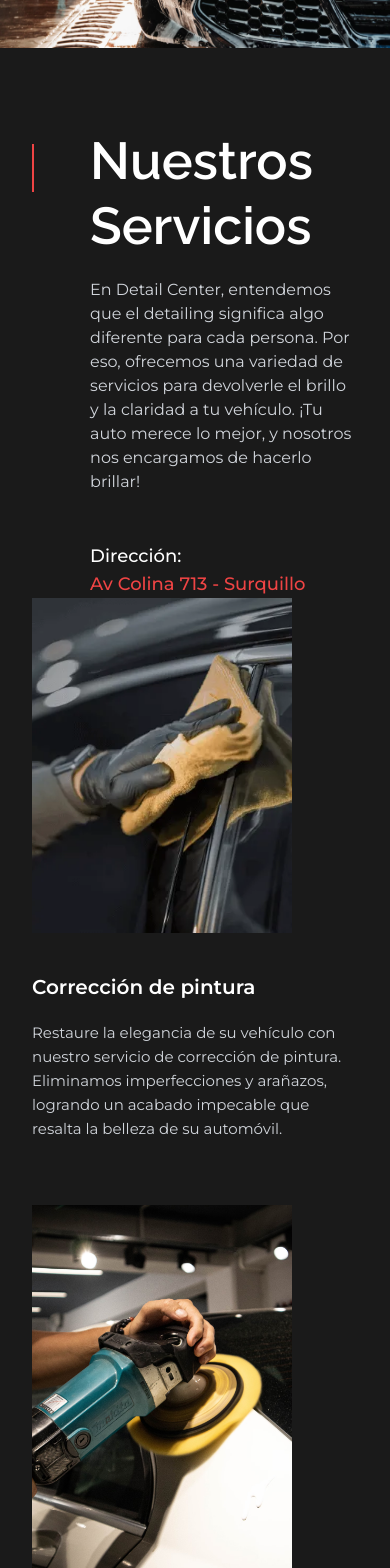
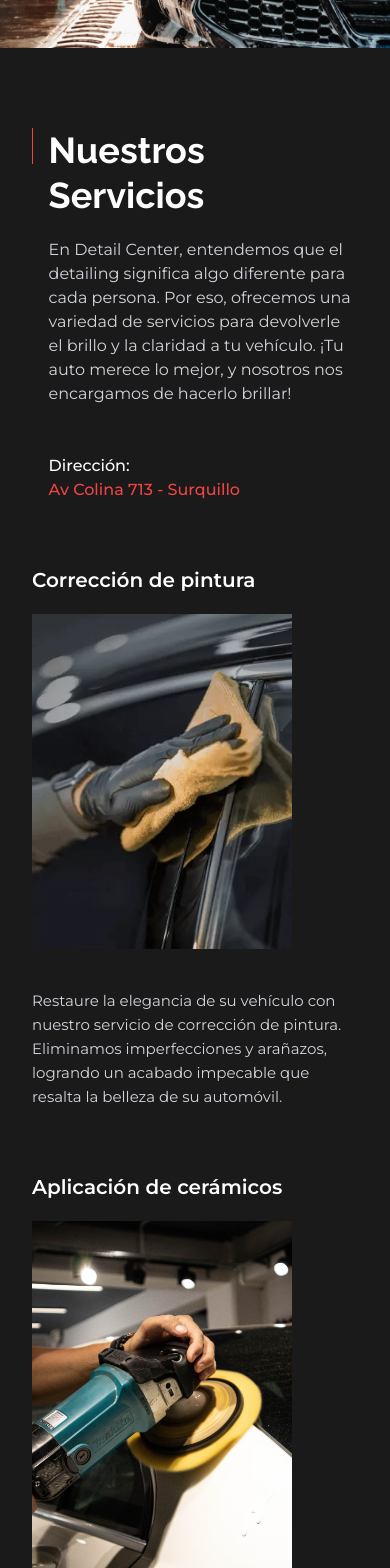
Before and after one commit to Alvarordev/detailcenter-landing, a Next.js app: page / in a window 390 px wide. Shown: the part 800-2368 px from the top of the page. Built offline with nearby package versions, Linux system fonts and the light colour scheme.

Commit message:
Fixing mobile responsive issues

```diff
--- a/src/components/Landing/AboutSection.tsx
+++ b/src/components/Landing/AboutSection.tsx
@@ -4,12 +4,12 @@ import Image from "next/image";
 const AboutSection = () => {
   return (
     <section className="min-h-[600px] bg-gray-200 w-full">
-        <div className="flex flex-col lg:grid lg:grid-cols-12 max-w-[1280px] w-full mx-auto py-32">
-          <div className="flex col-span-5">
-            <div className="h-12 w-4 mt-4 mr-14 bg-red-500" />
+      <div className="flex flex-col lg:grid lg:grid-cols-12 max-w-[1280px] w-full mx-auto py-16 lg:py-32 px-8">
+        <div className="flex col-span-5 mb-16">
+          <div className="h-9 w-1 mr-4 lg:h-12 lg:mt-2 lg:mr-10 bg-red-500" />
           <div className="flex flex-col">
             <h2
-                className={`text-[52px] pb-5 leading-tight font-semibold ${raleway.className}`}
+              className={`text-4xl lg:max-w-[600px] lg:text-[52px] pb-5 leading-tight font-bold ${raleway.className}`}
             >
               Sobre Nosotros
             </h2>
@@ -25,12 +25,12 @@ const AboutSection = () => {
 
         <div className="col-span-1"></div>
 
-          <div className="col-span-6 relative h-[480px]">
+        <div className="col-span-6 relative h-[380px] md:h-[480px]">
           <Image src={"/about-us.jpg"} alt="" fill priority />
         </div>
       </div>
     </section>
   );
-}
+};
 
 export default AboutSection;
--- a/src/components/Landing/ServicesSection.tsx
+++ b/src/components/Landing/ServicesSection.tsx
@@ -6,11 +6,11 @@ const ServicesSection = () => {
   return (
     <section className="bg-[#1a1a1a] text-white w-full antialiased pt-20">
       <div className="lg:max-w-[1280px] flex flex-col lg:grid lg:grid-cols-12 lg:items-start lg:justify-between mx-auto px-8">
-          <div className="lg:sticky top-20 flex text-white col-span-4">
-            <div className="h-12 w-4 mt-4 mr-14 bg-red-500" />
+        <div className="lg:sticky top-20 flex text-white col-span-4 mb-16">
+          <div className="h-9 w-1 mr-4 lg:h-12 lg:mt-2 lg:mr-10 bg-red-500" />
           <div className="flex flex-col">
             <h2
-                className={`text-[52px] pb-5 leading-tight font-semibold ${raleway.className}`}
+              className={`text-4xl lg:max-w-[600px] lg:text-[52px] pb-5 leading-tight font-bold ${raleway.className}`}
             >
               Nuestros <br /> Servicios
             </h2>
@@ -22,8 +22,8 @@ const ServicesSection = () => {
               brillar!
             </p>
 
-              <p className="font-medium text-lg">Dirección:</p>
-              <p className="font-medium text-red-500 text-lg">
+            <p className="font-medium text-md lg:text-lg">Dirección:</p>
+            <p className="font-medium text-red-500 text-md lg:text-lg">
               Av Colina 713 - Surquillo
             </p>
           </div>
@@ -34,6 +34,10 @@ const ServicesSection = () => {
         <div className="col-span-7 min-h-[2000px] flex flex-col gap-16">
           <div className="flex flex-col lg:flex-row gap-10 fade-in">
             <div className="min-w-[260px] max-w-[260px]">
+              <h3 className="text-xl font-semibold mb-5 md:hidden">
+                Corrección de pintura
+              </h3>
+
               <Image
                 height={335}
                 width={260}
@@ -43,7 +47,7 @@ const ServicesSection = () => {
             </div>
 
             <div>
-                <h3 className="text-xl font-semibold mb-5">
+              <h3 className="text-xl font-semibold mb-5 hidden md:block">
                 Corrección de pintura
               </h3>
               <p className="text-[15px] leading-6 text-gray-300">
@@ -57,6 +61,10 @@ const ServicesSection = () => {
 
           <div className="flex gap-10 flex-col lg:flex-row ">
             <div className="min-w-[260px] max-w-[260px]">
+              <h3 className="text-xl font-semibold mb-5 md:hidden">
+              Aplicación de cerámicos
+              </h3>
+
               <Image
                 height={335}
                 width={260}
@@ -66,7 +74,7 @@ const ServicesSection = () => {
             </div>
 
             <div>
-                <h3 className="text-xl font-semibold mb-5">
+              <h3 className="text-xl font-semibold mb-5 hidden md:block">
                 Aplicación de cerámicos
               </h3>
               <p className="text-[15px]  leading-6 text-gray-300">
@@ -81,6 +89,10 @@ const ServicesSection = () => {
 
           <div className="flex gap-10 flex-col lg:flex-row ">
             <div className="min-w-[260px] max-w-[260px]">
+              <h3 className="text-xl font-semibold mb-5 md:hidden">
+              Lavado de Salon
+              </h3>
+
               <Image
                 height={335}
                 width={260}
@@ -90,18 +102,21 @@ const ServicesSection = () => {
             </div>
 
             <div>
-                <h3 className="text-xl font-semibold mb-5">Lavado de Salon</h3>
+              <h3 className="text-xl font-semibold mb-5 hidden md:block">Lavado de Salon</h3>
               <p className="text-[15px]  leading-6 text-gray-300">
-                  Brinde a su vehículo el cuidado interior que se merece.
-                  Nuestro servicio de lavado de salón asegura un interior fresco
-                  y limpio, creando un entorno acogedor y pulcro en cada
-                  trayecto.
+                Brinde a su vehículo el cuidado interior que se merece. Nuestro
+                servicio de lavado de salón asegura un interior fresco y limpio,
+                creando un entorno acogedor y pulcro en cada trayecto.
               </p>
             </div>
           </div>
 
           <div className="flex gap-10 flex-col lg:flex-row ">
             <div className="min-w-[260px] max-w-[260px]">
+              <h3 className="text-xl font-semibold mb-5 md:hidden">
+              Lavado profesional de flotas
+              </h3>
+
               <Image
                 height={335}
                 width={260}
@@ -111,14 +126,14 @@ const ServicesSection = () => {
             </div>
 
             <div>
-                <h3 className="text-xl font-semibold mb-5">
+              <h3 className="text-xl font-semibold mb-5 hidden md:block">
                 Lavado profesional de flotas
               </h3>
               <p className="text-[15px]  leading-6 text-gray-300">
                 Para empresas que aprecian la presentación de su flota,
                 ofrecemos un lavado profesional que va más allá de la
-                  superficie. Mantenga sus vehículos representativos y listos
-                  para impresionar en cualquier entorno, reforzando una imagen
+                superficie. Mantenga sus vehículos representativos y listos para
+                impresionar en cualquier entorno, reforzando una imagen
                 corporativa impecable.
               </p>
             </div>
@@ -131,6 +146,6 @@ const ServicesSection = () => {
       </div>
     </section>
   );
-}
+};
 
 export default ServicesSection;
```
Lines whose indentation alone changed are shown as unchanged.
